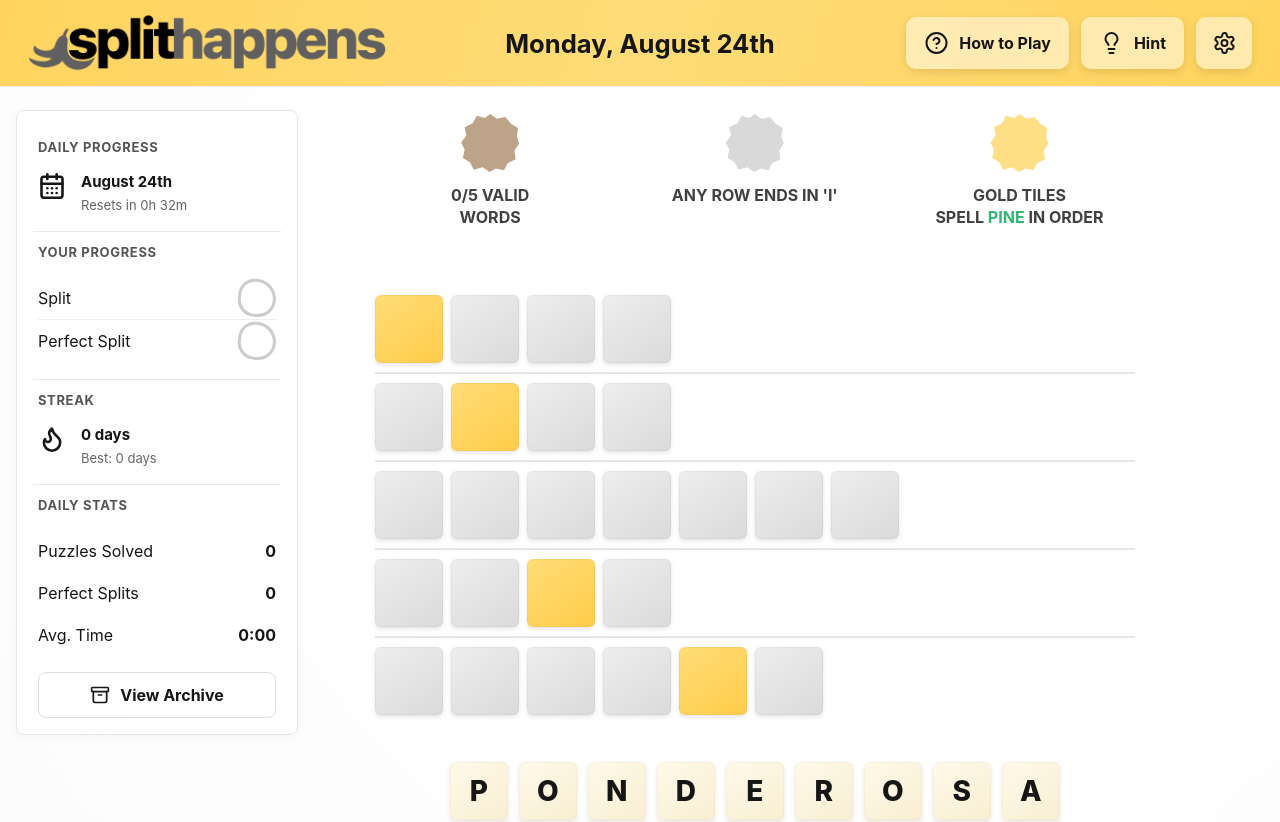
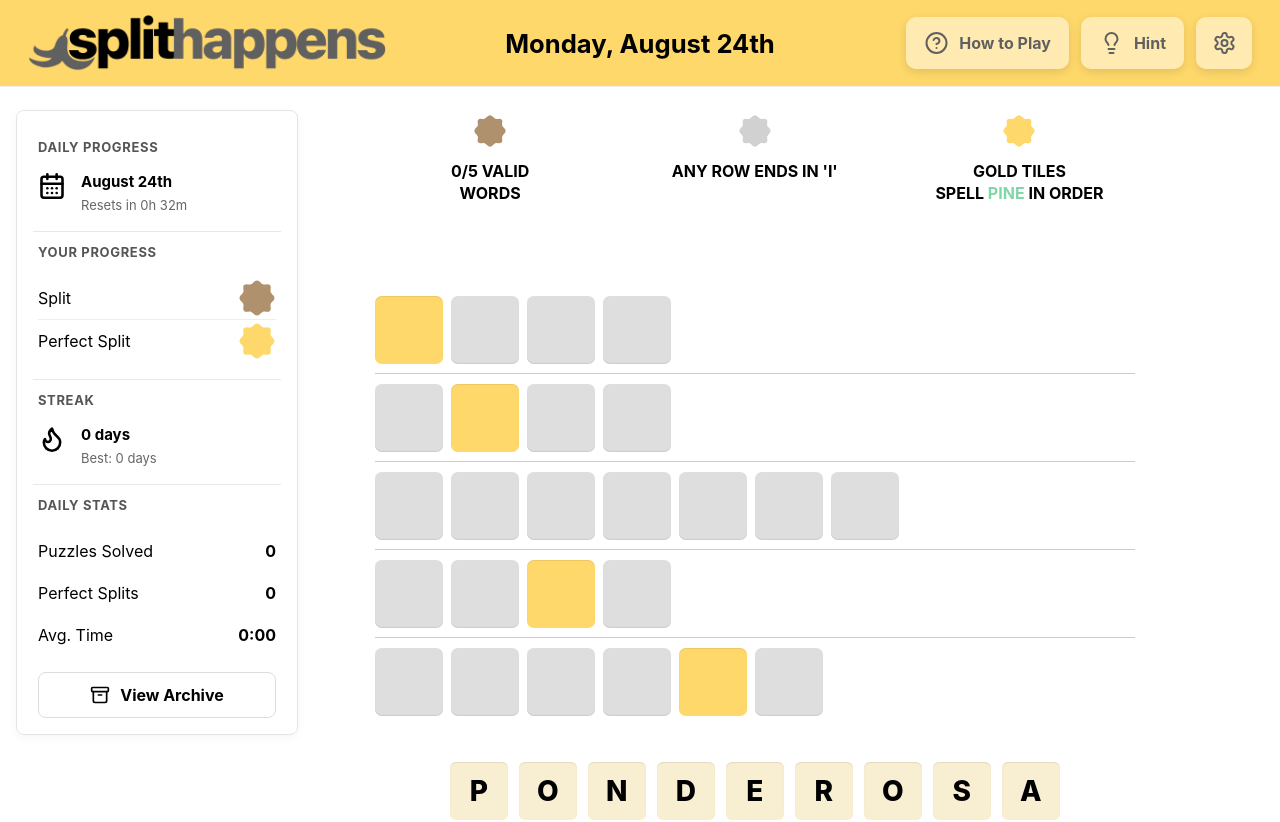
Before and after one commit to UncommonCrawl/SplitHappensWeb, a React (Vite) app: page / in a window 1280 px wide. Shown: the top 822 px of the page. Built offline with nearby package versions, Linux system fonts and the light colour scheme.

Commit message:
UI synchronization

```diff
--- a/src/App.tsx
+++ b/src/App.tsx
@@ -1,15 +1,29 @@
 import { useCallback, useEffect, useMemo, useRef, useState, type PointerEvent as ReactPointerEvent, type ReactNode } from "react";
 import {
-  Archive, CalendarDays, Check, Flame, HelpCircle, Lightbulb, RotateCcw, Settings,
+  Archive, CalendarDays, Flame, HelpCircle, Lightbulb, RotateCcw, Settings,
   Share2, Shuffle, Sparkles, Trophy, Undo2, Volume2, VolumeX, X,
 } from "lucide-react";
 import { loadContent, localDateKey, parseLocalDate, staticAssetPath } from "./content";
 import { createGame, deriveGame, gameReducer, slotID, type GameAction } from "./engine";
 import { loadPersistedState, progressFromGame, savePersistedState } from "./persistence";
 import { calculateStats, formatDuration } from "./stats";
-import type { ContentSnapshot, GameState, LevelDefinition, PersistedAppState, TileID } from "./types";
+import type { ContentSnapshot, GameState, LevelDefinition, PersistedAppState, SlotID, TileID } from "./types";
 
 type ModalName = "how" | "settings" | "archive" | "victory" | "note" | null;
+
+function Seal({ tone, achieved = false, compact = false }: { tone: "bronze" | "silver" | "gold"; achieved?: boolean; compact?: boolean }) {
+  return (
+    <span className={`seal ${tone} ${achieved ? "achieved" : ""} ${compact ? "compact" : ""}`} aria-hidden="true">
+      <svg viewBox="0 0 100 100" role="img">
+        <path className="seal-fill" d="M50 4C57 4 60 12 66 14C72 16 79 11 84 16C89 21 84 28 86 34C88 40 96 43 96 50C96 57 88 60 86 66C84 72 89 79 84 84C79 89 72 84 66 86C60 88 57 96 50 96C43 96 40 88 34 86C28 84 21 89 16 84C11 79 16 72 14 66C12 60 4 57 4 50C4 43 12 40 14 34C16 28 11 21 16 16C21 11 28 16 34 14C40 12 43 4 50 4Z" />
+        {achieved && <>
+          <path className="seal-outline" d="M50 4C57 4 60 12 66 14C72 16 79 11 84 16C89 21 84 28 86 34C88 40 96 43 96 50C96 57 88 60 86 66C84 72 89 79 84 84C79 89 72 84 66 86C60 88 57 96 50 96C43 96 40 88 34 86C28 84 21 89 16 84C11 79 16 72 14 66C12 60 4 57 4 50C4 43 12 40 14 34C16 28 11 21 16 16C21 11 28 16 34 14C40 12 43 4 50 4Z" />
+          <path className="seal-check" d="M29 51L43 65L72 35" />
+        </>}
+      </svg>
+    </span>
+  );
+}
 
 function ordinal(day: number): string {
   const mod100 = day % 100;
@@ -66,6 +80,7 @@ export default function App() {
   const [now, setNow] = useState(new Date());
   const [toast, setToast] = useState<string | null>(null);
   const [drag, setDrag] = useState<{ tileID: TileID; x: number; y: number; moved: boolean } | null>(null);
+  const [dragHover, setDragHover] = useState<SlotID | "source" | null>(null);
   const dragStart = useRef<{ x: number; y: number } | null>(null);
   const suppressClick = useRef(false);
   const previousGold = useRef(false);
@@ -183,6 +198,11 @@ export default function App() {
     if (!drag || !dragStart.current) return;
     const moved = drag.moved || Math.hypot(event.clientX - dragStart.current.x, event.clientY - dragStart.current.y) > 6;
     setDrag({ ...drag, x: event.clientX, y: event.clientY, moved });
+    if (moved) {
+      const hit = document.elementFromPoint(event.clientX, event.clientY);
+      const target = hit?.closest<HTMLElement>("[data-slot-id]");
+      setDragHover((target?.dataset.slotId as SlotID | undefined) ?? (hit?.closest("[data-source-board]") ? "source" : null));
+    }
   };
 
   const handlePointerUp = (event: ReactPointerEvent) => {
@@ -197,6 +217,7 @@ export default function App() {
       suppressClick.current = true;
     }
     setDrag(null);
+    setDragHover(null);
     dragStart.current = null;
   };
 
@@ -225,6 +246,7 @@ export default function App() {
   const progress = persisted.levels[activeLevel.id];
   const isToday = scheduleEntry.date === localDateKey(now);
   const goldSlots = new Set(activeLevel.goldTileExpectations.map((item) => slotID(item.rowIndex, item.columnIndex)));
+  const goldExpectations = new Map(activeLevel.goldTileExpectations.map((item) => [slotID(item.rowIndex, item.columnIndex), item.letter]));
 
   return (
     <div className="app-shell">
@@ -246,8 +268,8 @@ export default function App() {
           </section>
           <section>
             <h2>Your progress</h2>
-            <div className="rail-row"><span>Split</span><span className={`mini-seal bronze ${derived.allWordsValid ? "earned" : ""}`}><Check /></span></div>
-            <div className="rail-row"><span>Perfect Split</span><span className={`mini-seal gold ${progress?.perfectSplit ? "earned" : ""}`}><Sparkles /></span></div>
+            <div className="rail-row"><span>Split</span><Seal tone="bronze" achieved={derived.allWordsValid} compact /></div>
+            <div className="rail-row"><span>Perfect Split</span><Seal tone="gold" achieved={Boolean(progress?.perfectSplit)} compact /></div>
           </section>
           <section>
             <h2>Streak</h2>
@@ -264,29 +286,34 @@ export default function App() {
 
         <main className="game-area">
           <section className="criteria" aria-label="Puzzle goals">
-            <div className={`criterion ${derived.allWordsValid ? "complete" : ""}`}><span className="seal bronze"><Trophy /></span><strong>{derived.validRows.size}/{game.targetSlots.length} VALID<br />WORDS</strong></div>
-            <div className={`criterion ${derived.silverSatisfied ? "complete" : ""}`}><span className="seal silver"><Trophy /></span><strong>{derived.bonus.label}</strong></div>
-            <div className={`criterion ${derived.victorySatisfied ? "complete" : ""}`}><span className="seal gold"><Trophy /></span><strong>GOLD TILES<br />SPELL <em>{activeLevel.goldWord}</em> IN ORDER</strong></div>
+            <div className={`criterion ${derived.allWordsValid ? "complete" : ""}`}><Seal tone="bronze" achieved={derived.allWordsValid} /><strong>{derived.validRows.size}/{game.targetSlots.length} VALID<br />WORDS</strong></div>
+            <div className={`criterion ${derived.silverSatisfied ? "complete" : ""}`}><Seal tone="silver" achieved={derived.silverSatisfied} /><strong>{derived.bonus.label}</strong></div>
+            <div className={`criterion ${derived.victorySatisfied ? "complete" : ""}`}><Seal tone="gold" achieved={derived.victorySatisfied} /><strong>GOLD TILES<br />SPELL <span className="gold-word">{[...activeLevel.goldWord].map((letter, index) => <em className={derived.goldMatches[index] ? "correct" : ""} key={`${letter}-${index}`}>{letter}</em>)}</span> IN ORDER</strong></div>
           </section>
 
           <section className="target-board" aria-label="Target words">
             {game.targetSlots.map((row, rowIndex) => (
-              <div className={`target-row ${derived.validRows.has(rowIndex) ? "valid" : ""}`} key={rowIndex}>
+              <div className="target-row" key={rowIndex}>
                 {row.map((id, columnIndex) => {
                   const target = slotID(rowIndex, columnIndex);
                   const locked = game.hintedRows.includes(rowIndex);
+                  const rowComplete = row.every(Boolean);
+                  const rowValid = derived.validRows.has(rowIndex);
+                  const isGoldSlot = goldSlots.has(target);
+                  const correctGold = Boolean(id && isGoldSlot && game.tiles[id].character === goldExpectations.get(target));
                   return (
                     <button
-                      className={`target-slot ${goldSlots.has(target) ? "gold-slot" : ""} ${id && selectedTile === id ? "selected" : ""}`}
+                      className={`target-slot tile ${id ? "occupied" : "empty"} ${rowComplete ? rowValid ? "row-valid" : "row-invalid" : ""} ${isGoldSlot ? "gold-slot" : ""} ${correctGold ? "correct-gold" : ""} ${id && selectedTile === id ? "selected" : ""} ${locked ? "hint-locked" : ""} ${drag?.moved && drag.tileID === id ? "drag-origin" : ""} ${dragHover === target ? "drop-hover" : ""}`}
                       key={target}
                       data-slot-id={target}
+                      disabled={locked}
                       aria-label={`Row ${rowIndex + 1}, position ${columnIndex + 1}${id ? `, letter ${game.tiles[id].character}` : ", empty"}`}
                       onClick={() => id && !selectedTile ? handleTileClick(id) : placeSelected(target)}
                       onDoubleClick={() => id && send({ type: "RETURN", tileID: id })}
                       onPointerDown={(event) => id && !locked && handlePointerDown(event, id)}
                       onPointerMove={handlePointerMove}
                       onPointerUp={handlePointerUp}
-                    >{id ? game.tiles[id].character : ""}</button>
+                    >{id ? <span className="tile-letter">{game.tiles[id].character}</span> : ""}</button>
                   );
                 })}
               </div>
@@ -298,15 +325,15 @@ export default function App() {
               <div className="source-row" key={rowIndex}>
                 {row.map((id, columnIndex) => id ? (
                   <button
-                    className={`letter-tile ${selectedTile === id ? "selected" : ""}`}
+                    className={`letter-tile tile ${selectedTile === id ? "selected" : ""} ${drag?.moved && drag.tileID === id ? "drag-origin" : ""}`}
                     key={id}
                     aria-label={`Letter ${game.tiles[id].character}`}
                     onClick={() => handleTileClick(id)}
                     onPointerDown={(event) => handlePointerDown(event, id)}
                     onPointerMove={handlePointerMove}
                     onPointerUp={handlePointerUp}
-                  >{game.tiles[id].character}</button>
-                ) : <span className="source-hole" key={`hole-${rowIndex}-${columnIndex}`} />)}
+                  ><span className="tile-letter">{game.tiles[id].character}</span></button>
+                ) : <span className="source-hole tile" key={`hole-${rowIndex}-${columnIndex}`} />)}
               </div>
             ))}
           </section>
@@ -320,7 +347,10 @@ export default function App() {
         </main>
       </div>
 
-      {drag?.moved && <div className="drag-ghost" style={{ left: drag.x, top: drag.y }}>{game.tiles[drag.tileID].character}</div>}
+      {drag?.moved && <>
+        <div className={`drag-underlay ${dragHover && dragHover !== "source" ? "over-target" : ""}`} style={{ left: drag.x, top: drag.y }}>{game.tiles[drag.tileID].character}</div>
+        <div className={`drag-ghost ${dragHover && dragHover !== "source" ? "over-target" : ""}`} style={{ left: drag.x, top: drag.y }}>{game.tiles[drag.tileID].character}</div>
+      </>}
       {toast && <div className="toast" role="status">{toast}</div>}
 
       {modal === "how" && <Modal title="How to Play" onClose={() => setModal(null)}>
--- a/src/styles.css
+++ b/src/styles.css
@@ -1,22 +1,28 @@
 :root {
   font-family: Inter, ui-rounded, "SF Pro Rounded", -apple-system, BlinkMacSystemFont, "Segoe UI", sans-serif;
-  color: #161616;
+  color: #000;
   background: #fff;
   font-synthesis: none;
-  --yellow: #ffd45e;
-  --yellow-deep: #f5bd22;
+  --yellow: #ffd86b;
+  --yellow-deep: #f7b900;
   --cream: #f8eed2;
+  --placeholder: #dedede;
+  --valid: #def1d3;
+  --invalid: #fbe2e0;
   --bronze: #af916e;
   --silver: #d1d1d1;
   --gold: #ffd86b;
-  --green: #00a952;
+  --green: #00b050;
+  --control: #606060;
+  --selection: rgb(0 0 0 / 30%);
+  --inner-shadow: rgb(68 51 30 / 10%);
   --line: #e8e8e8;
   --shadow: 0 3px 8px rgb(37 30 12 / 13%);
 }
 
 * { box-sizing: border-box; }
 html, body, #root { min-height: 100%; margin: 0; }
-body { min-width: 320px; background: radial-gradient(circle at 65% 30%, #fff 0, #fff 40%, #fbfbfb 100%); }
+body { min-width: 320px; background: #fff; }
 button, input { font: inherit; }
 button { color: inherit; }
 
@@ -28,7 +34,7 @@ button { color: inherit; }
   align-items: center;
   gap: 20px;
   padding: 0 28px;
-  background: linear-gradient(110deg, #ffd45e, #ffdc78 50%, #ffd45e);
+  background: var(--gold);
   box-shadow: 0 1px 0 rgb(0 0 0 / 7%);
   position: relative;
   z-index: 5;
@@ -41,6 +47,7 @@ button { color: inherit; }
   border-radius: 10px;
   background: rgb(255 255 255 / 48%);
   box-shadow: var(--shadow);
+  color: var(--control);
   min-height: 52px;
   padding: 0 18px;
   display: inline-flex;
@@ -76,37 +83,36 @@ button { color: inherit; }
 .rail-feature small { color: #666; font-size: 13px; }
 .rail-row, .stat-row { display: flex; align-items: center; justify-content: space-between; min-height: 42px; }
 .rail-row + .rail-row { border-top: 1px solid #eee; }
-.mini-seal { width: 38px; height: 38px; display: grid; place-items: center; border: 3px solid currentColor; border-radius: 45% 55% 50% 47%; color: #ccc; transform: rotate(7deg); }
-.mini-seal svg { width: 17px; transform: rotate(-7deg); opacity: 0; }
-.mini-seal.earned svg { opacity: 1; }
-.mini-seal.bronze.earned { color: var(--bronze); }
-.mini-seal.gold.earned { color: var(--yellow-deep); }
 .archive-button { width: 100%; height: 46px; margin-top: 16px; border: 1px solid #ddd; background: #fff; border-radius: 8px; font-weight: 700; display: flex; align-items: center; justify-content: center; gap: 10px; cursor: pointer; }
 .archive-button:hover { border-color: #bbb; background: #fffdf6; }
 .archive-button svg { width: 20px; }
 
 .game-area { width: min(760px, 100%); justify-self: start; padding-top: 4px; display: flex; flex-direction: column; align-items: center; }
 .criteria { width: 100%; display: grid; grid-template-columns: repeat(3, 1fr); gap: 34px; align-items: start; min-height: 160px; }
-.criterion { display: flex; flex-direction: column; align-items: center; text-align: center; gap: 13px; opacity: .82; }
-.criterion.complete { opacity: 1; }
+.criterion { display: flex; flex-direction: column; align-items: center; text-align: center; gap: 13px; }
 .criterion strong { max-width: 200px; font-size: 16px; line-height: 1.35; text-transform: uppercase; }
-.criterion em { color: var(--green); font-style: normal; }
-.seal { width: 58px; height: 58px; display: grid; place-items: center; color: white; clip-path: polygon(50% 0,62% 8%,76% 5%,86% 17%,98% 24%,96% 39%,100% 51%,92% 63%,94% 78%,80% 85%,74% 97%,60% 94%,49% 100%,37% 92%,22% 96%,15% 83%,3% 76%,6% 61%,0 49%,9% 37%,6% 23%,20% 16%,27% 3%,41% 7%); }
-.seal svg { width: 25px; opacity: 0; }
-.complete .seal svg { opacity: .75; }
-.seal.bronze { background: var(--bronze); }
-.seal.silver { background: var(--silver); }
-.seal.gold { background: var(--gold); }
+.gold-word { white-space: nowrap; }
+.criterion em { color: rgb(0 176 80 / 50%); font-style: normal; }
+.criterion em.correct { color: var(--green); }
+.seal { width: clamp(28px, 3vw, 34px); height: clamp(28px, 3vw, 34px); display: grid; place-items: center; }
+.seal.compact { width: 38px; height: 38px; }
+.seal svg { width: 100%; height: 100%; overflow: visible; }
+.seal-fill { fill: currentColor; }
+.seal-outline { fill: none; stroke: #000; stroke-width: 3; }
+.seal-check { fill: none; stroke: #000; stroke-width: 9; stroke-linecap: round; stroke-linejoin: round; }
+.seal.bronze { color: var(--bronze); }
+.seal.silver { color: var(--silver); }
+.seal.gold { color: var(--gold); }
 
 .target-board { width: 100%; margin-top: 12px; }
-.target-row { display: flex; align-items: center; gap: 8px; min-height: 88px; border-bottom: 2px solid #e5e5e5; padding: 8px 0; }
+.target-row { display: flex; align-items: center; gap: 8px; min-height: 88px; border-bottom: 1px solid rgb(0 0 0 / 20%); padding: 8px 0; }
 .target-row:last-child { border-bottom-color: transparent; }
 .target-slot, .letter-tile {
   width: 68px;
   height: 68px;
   flex: 0 0 68px;
   border: 0;
-  border-radius: 6px;
+  border-radius: 10%;
   font-weight: 800;
   font-size: 30px;
   user-select: none;
@@ -114,19 +120,34 @@ button { color: inherit; }
   cursor: pointer;
   transition: transform .12s ease, box-shadow .12s ease, background .18s ease;
 }
-.target-slot { background: linear-gradient(145deg, #eeeeee, #dadada); box-shadow: inset 0 0 0 1px rgb(0 0 0 / 4%), 0 2px 4px rgb(0 0 0 / 10%); }
-.target-slot.gold-slot { background: linear-gradient(145deg, #ffdd78, #ffcc49); }
-.target-row.valid .target-slot:not(.gold-slot) { background: linear-gradient(145deg, #e3f3d9, #cfe9c2); }
-.target-slot:hover, .letter-tile:hover { transform: translateY(-2px); box-shadow: 0 5px 10px rgb(0 0 0 / 15%); }
-.target-slot.selected, .letter-tile.selected { outline: 4px solid rgb(0 0 0 / 24%); outline-offset: 2px; transform: translateY(-3px); }
+.target-slot { background: var(--placeholder); box-shadow: inset 0 -1px 1px var(--inner-shadow); }
+.target-slot.occupied { background: var(--cream); box-shadow: inset 0 1px 1px var(--inner-shadow); }
+.target-slot.row-valid:not(.gold-slot) { background: var(--valid); }
+.target-slot.row-invalid:not(.gold-slot) { background: var(--invalid); }
+.target-slot.gold-slot { background: var(--gold); box-shadow: inset 0 1px 1px var(--inner-shadow); }
+.target-slot.correct-gold {
+  background: radial-gradient(circle at center, rgb(255 216 107 / 10%) 0, #ffd86b 90%);
+  border: 1px solid rgb(255 216 107 / 70%);
+  box-shadow: inset 0 1px 3px #fff, 0 0 4px rgb(255 216 107 / 30%);
+}
+.target-slot.drag-origin:not(.gold-slot):not(.correct-gold) { background: var(--placeholder); box-shadow: inset 0 -1px 1px var(--inner-shadow); }
+.target-slot.hint-locked { opacity: 1; cursor: default; }
+.target-slot.hint-locked .tile-letter { opacity: .5; }
+.target-slot.correct-gold .tile-letter { text-shadow: 0 1px 3px rgb(255 255 255 / 50%); }
+.tile.selected, .tile.drop-hover { outline: 3px solid var(--selection); outline-offset: 0; }
+.tile:focus-visible { outline: 2px solid #000; outline-offset: 3px; }
+.tile.drag-origin .tile-letter { opacity: 0; }
 .source-board { margin-top: 36px; min-height: 196px; display: flex; flex-direction: column; align-items: center; gap: 13px; }
 .source-row { display: flex; gap: 11px; min-height: 56px; }
-.letter-tile { width: 58px; height: 58px; flex-basis: 58px; font-size: 28px; background: linear-gradient(145deg, #fff9e9, var(--cream)); box-shadow: inset 0 0 0 1px rgb(100 75 30 / 4%), 0 3px 5px rgb(80 60 20 / 11%); }
+.letter-tile { width: 58px; height: 58px; flex-basis: 58px; font-size: 28px; background: var(--cream); box-shadow: inset 0 1px 1px var(--inner-shadow); }
+.letter-tile.drag-origin { background: rgb(248 238 210 / 20%); box-shadow: inset 0 -1px 1px var(--inner-shadow); }
+.source-hole { background: rgb(248 238 210 / 20%); border-radius: 10%; box-shadow: inset 0 -1px 1px var(--inner-shadow); }
 .source-hole { width: 58px; height: 58px; flex: 0 0 58px; }
 .game-toolbar { display: flex; flex-wrap: wrap; justify-content: center; gap: 10px; margin-top: 22px; }
 .game-toolbar button { border: 1px solid #ddd; background: #fff; border-radius: 8px; min-height: 42px; padding: 0 15px; display: flex; align-items: center; gap: 7px; font-weight: 650; cursor: pointer; }
 .game-toolbar button:hover:not(:disabled) { background: #fff9e8; border-color: #d6c07b; }
-.game-toolbar button:disabled { opacity: .4; cursor: default; }
+.game-toolbar button { color: var(--control); }
+.game-toolbar button:disabled { color: var(--silver); opacity: 1; cursor: default; }
 .game-toolbar svg { width: 19px; }
 
 .modal-backdrop { position: fixed; inset: 0; z-index: 50; background: rgb(0 0 0 / 28%); display: grid; place-items: center; padding: 22px; backdrop-filter: blur(3px); }
@@ -146,12 +167,16 @@ button { color: inherit; }
 .archive-grid button strong { font-size: 19px; }
 .archive-grid button small { color: #666; }
 .victory-content { text-align: center; display: flex; flex-direction: column; align-items: center; }
-.victory-seal { width: 110px; height: 110px; border-radius: 50%; background: var(--gold); display: grid; place-items: center; color: #9a6d00; box-shadow: 0 0 0 9px #fff4c8; }
+.victory-seal { width: 110px; height: 110px; border-radius: 50%; background: var(--gold); display: grid; place-items: center; color: var(--yellow-deep); box-shadow: 0 0 0 9px #fff4c8; }
 .victory-seal svg { width: 55px; height: 55px; }
 .primary-button { border: 0; border-radius: 9px; background: var(--yellow); min-height: 48px; padding: 0 22px; font-weight: 800; display: inline-flex; align-items: center; gap: 9px; cursor: pointer; }
 .level-note { font-size: 18px; line-height: 1.6; text-align: center; }
 .toast { position: fixed; z-index: 80; left: 50%; bottom: 26px; transform: translateX(-50%); background: #191919; color: white; padding: 12px 18px; border-radius: 8px; box-shadow: var(--shadow); }
-.drag-ghost { position: fixed; z-index: 100; pointer-events: none; width: 68px; height: 68px; transform: translate(-50%, -115%); display: grid; place-items: center; border-radius: 7px; background: var(--cream); box-shadow: 0 12px 25px rgb(0 0 0 / 25%); font-size: 30px; font-weight: 800; opacity: .92; }
+.drag-underlay, .drag-ghost { position: fixed; z-index: 100; pointer-events: none; width: 68px; height: 68px; display: grid; place-items: center; border-radius: 10%; background: var(--cream); font-size: 30px; font-weight: 800; }
+.drag-underlay { transform: translate(-50%, -50%); box-shadow: inset 0 -1px 1px var(--inner-shadow); opacity: .22; }
+.drag-underlay.over-target { opacity: 0; }
+.drag-ghost { transform: translate(-50%, calc(-50% - 38px)) scale(1.08); box-shadow: 0 4px 8px rgb(0 0 0 / 24%); opacity: .92; }
+.drag-ghost.over-target { opacity: .55; }
 .loading-screen { min-height: 100vh; display: flex; flex-direction: column; align-items: center; justify-content: center; gap: 22px; padding: 30px; text-align: center; background: linear-gradient(135deg, #ffdc77, #fff4c8); }
 .loading-screen img { width: min(440px, 85vw); }
 .loading-screen p { max-width: 520px; font-weight: 650; }
@@ -184,7 +209,6 @@ button { color: inherit; }
   .criteria { min-height: 125px; gap: 8px; }
   .criterion { gap: 8px; }
   .criterion strong { font-size: clamp(10px, 3vw, 13px); }
-  .seal { width: 45px; height: 45px; }
   .target-board { overflow-x: auto; padding: 0 2px; }
   .target-row { min-width: max-content; min-height: 62px; gap: 5px; }
   .target-slot { width: clamp(42px, 11vw, 56px); height: clamp(42px, 11vw, 56px); flex-basis: clamp(42px, 11vw, 56px); font-size: 24px; }
@@ -199,7 +223,6 @@ button { color: inherit; }
   .progress-rail { grid-template-columns: 1fr; }
   .progress-rail section:nth-child(3) { border-bottom: 1px solid var(--line); }
   .criteria { min-height: 112px; }
-  .seal { width: 39px; height: 39px; }
   .criterion strong { font-size: 10px; }
 }
 
```
Also changed, not shown: 1 other file (tests, documents, lock files or other folders).
